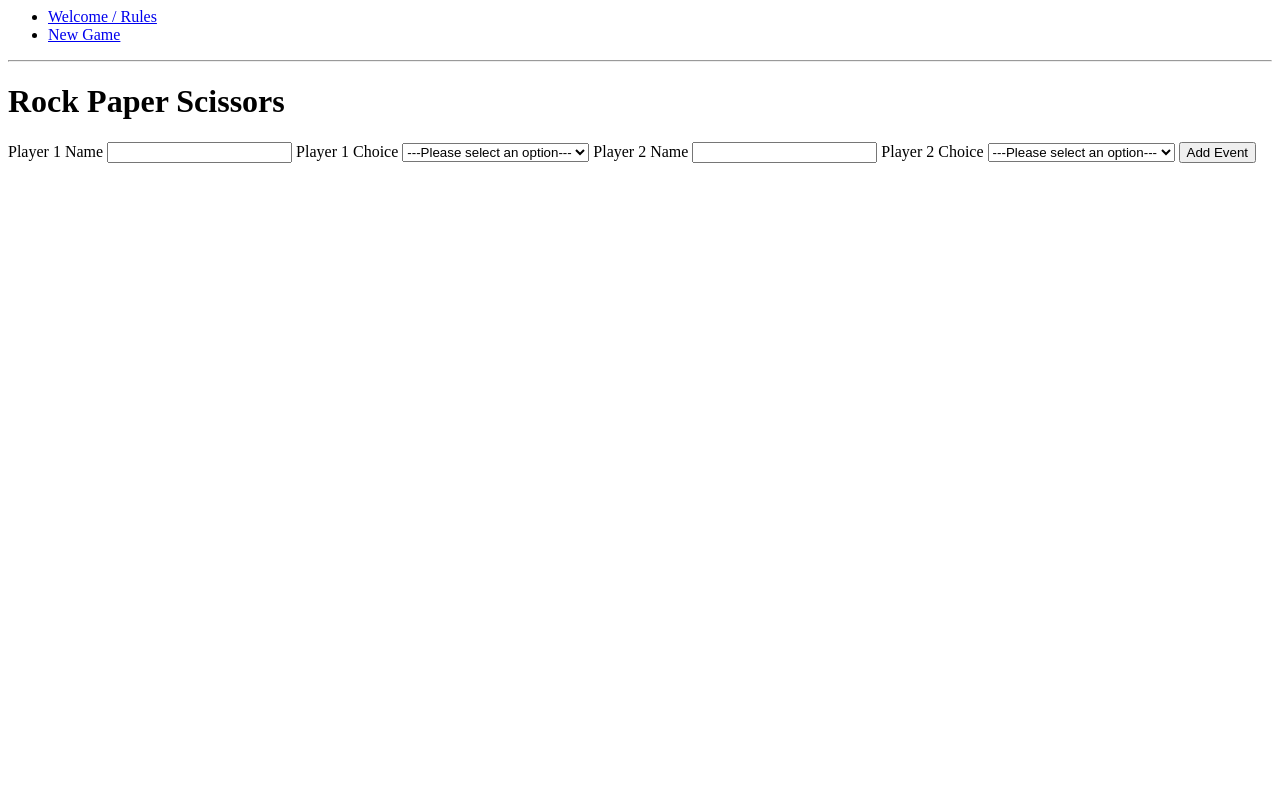
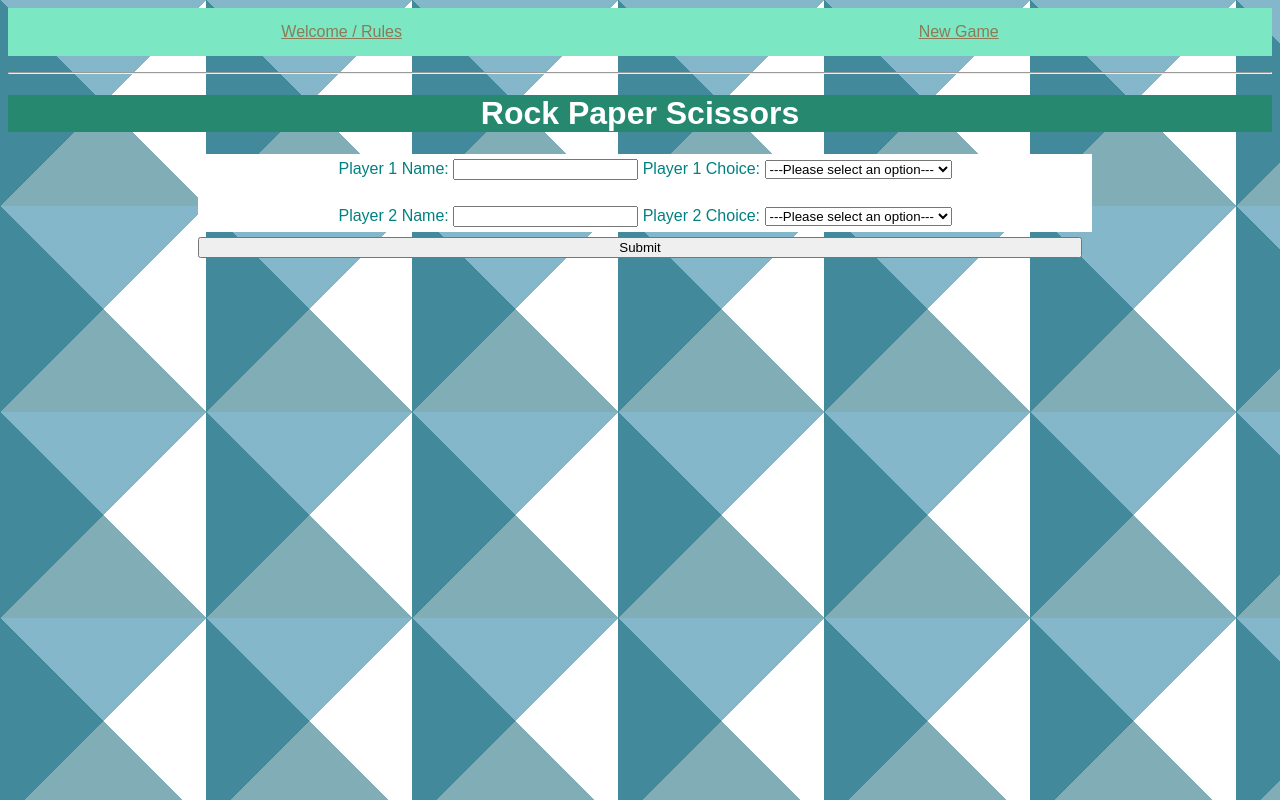
Before and after one commit to DSoutter/w3_rps_hw, a Flask app: page /game in a window 1280 px wide. Run offline with Flask 2, Linux system fonts and the light colour scheme.

Commit message:
some CSS done

```diff
--- a/static/style.css
+++ b/static/style.css
@@ -0,0 +1,57 @@
+html {
+    background-color: white;
+    background-image:
+    linear-gradient(45deg, rgba(2, 92, 110, 0.5) 50%, transparent 50%),
+    linear-gradient(135deg, rgba(10, 111, 151, 0.5) 50%, transparent 50%);
+background-size: 206px 206px;
+}
+
+body {
+    font-family: sans-serif;
+}
+
+html > body > ul {
+    display: flex;
+    background-color: rgb(124, 231, 195);
+    padding:15px;
+    justify-content: space-around;
+    flex-direction: row;
+}
+
+body > ul > a {
+    color: rgb(141, 122, 86);
+}
+body > h1{
+    background: rgb(38, 136, 111);
+    text-align: center;
+    color: white;
+}
+
+body > div {
+    background-color: thistle;
+    color: teal;
+}
+
+.p1, .p2 {
+    align-items: center;
+    text-align: center;
+    width: 70%;
+    background-color: white;
+    margin-left: 15%;
+    padding: 5px;
+    /* height: 25px */
+}
+
+.submit-button{
+    align-content: center;
+    margin: 5px;
+    margin-left: 15%;
+    width: 70%;
+}
+
+.winner {
+    display: flex;
+    flex-direction: column;
+    text-align: center;
+    background-color: white;
+}
--- a/templates/base.html
+++ b/templates/base.html
@@ -6,8 +6,8 @@
 
     <body>
         <ul>
-            <li><a href="/home">Welcome / Rules</a></li>
-            <li><a href="/game">New Game</a></li>
+            <a href="/home">Welcome / Rules</a>
+            <a href="/game">New Game</a>
 
         </ul>
         <hr>
--- a/templates/home.html
+++ b/templates/home.html
@@ -2,7 +2,7 @@
 
 {% block content %}
 
-<h1>Home</h1>
+<h1>Welcome</h1>
 <div>
     Rules:
     Each player makes a choice between rock, paper and scissors. Each choice only beats one other choice. The only 2 outcomes are one player wins or a draw due to both players choosing the same. The following list shows which
--- a/templates/index.html
+++ b/templates/index.html
@@ -2,7 +2,7 @@
 
 {% block content %}
 
-<h1>Within the URL, the results are:</h1>
+<h1>For the URL game, the results are:</h1>
 
 <div>
     {% if p1move == p2move %}
--- a/templates/input.html
+++ b/templates/input.html
@@ -3,31 +3,32 @@
 {% block content %}
 
 <h1>Rock Paper Scissors</h1>
-
+<div class=p1>
 <form class="form-inline" action="/winner" method="POST">
-    <label for="p1_name">Player 1 Name</label>
+    <label for="p1_name">Player 1 Name: </label>
     <input type="text" name="p1_name" id="p1_name">
 
-    <label for="p1_coice">Player 1 Choice</label>
+    <label for="p1_coice">Player 1 Choice: </label>
     <select name="p1_choice" id="p1_choice">
         <option value="">---Please select an option---</option>
         <option value="rock">Rock</option>
         <option value="paper">Paper</option>
         <option value="scissors">Scissors</option>
     </select>
-
-    <label for="p2_name">Player 2 Name</label>
+</div>
+<div class=p2>
+    <label for="p2_name">Player 2 Name: </label>
     <input type="text" name="p2_name" id="p2_name">
 
-    <label for="p2_choice">Player 2 Choice</label>
+    <label for="p2_choice">Player 2 Choice: </label>
     <select name="p2_choice" id="p2_choice">
         <option value="">---Please select an option---</option>
         <option value="rock">Rock</option>
         <option value="paper">Paper</option>
         <option value="scissors">Scissors</option>
     </select>
-
-    <input type="submit" value="Add Event">
+</div>
+    <input type="submit" value="Submit" class="submit-button">
 </form>
 
 
```
Also changed, not shown: models/game_list.py (deleted, +0 -16 lines), templates/winner.html (+5 -5 lines).
